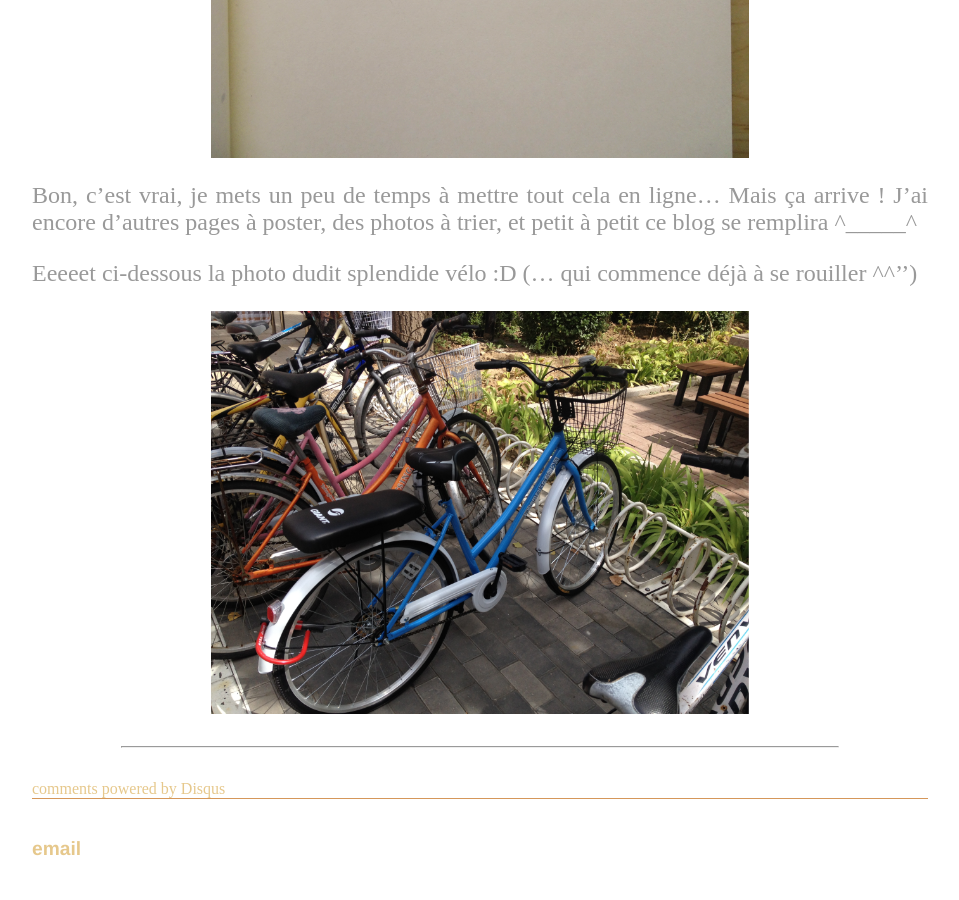
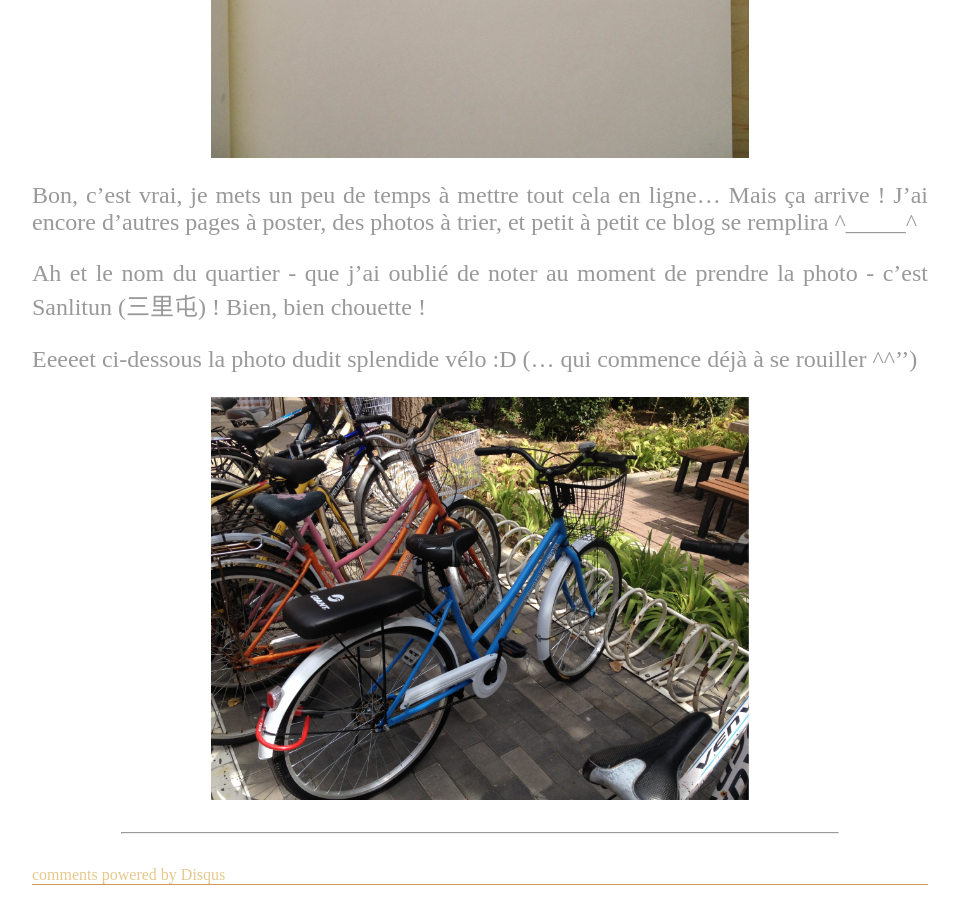
Before and after one commit to GreatDino/tiny-blog, a Jekyll site: the page built from _posts/2016-09-27-Metro-velo-porridgeVomito.md, in a window 1280 px wide and 900 px high, scrolled down 4655 px. Shown: the whole window, without its empty margins (160-1119 px from the left). Built offline with Jekyll 4.4.1, drawn with Linux system fonts in a browser that asks for light colours; comment, search, counter and statistics services are not loaded.

Commit message:
Update 2016-09-27-Metro-velo-porridgeVomito.md

```diff
--- a/_posts/2016-09-27-Metro-velo-porridgeVomito.md
+++ b/_posts/2016-09-27-Metro-velo-porridgeVomito.md
@@ -13,6 +13,8 @@ date: 2016-09-27
 
 Bon, c'est vrai, je mets un peu de temps à mettre tout cela en ligne... Mais ça arrive ! J'ai encore d'autres pages à poster, des photos à trier, et petit à petit ce blog se remplira ^_____^
 
+Ah et le nom du quartier - que j'ai oublié de noter au moment de prendre la photo - c'est Sanlitun (三里屯) ! Bien, bien chouette !
+
 Eeeeet ci-dessous la photo dudit splendide vélo :D (... qui commence déjà à se rouiller ^^'')
 
 ![Figure](/tiny-blog/assets/posts/2016-09-27-Metro-velo-porridgeVomito/velo.png)
```
